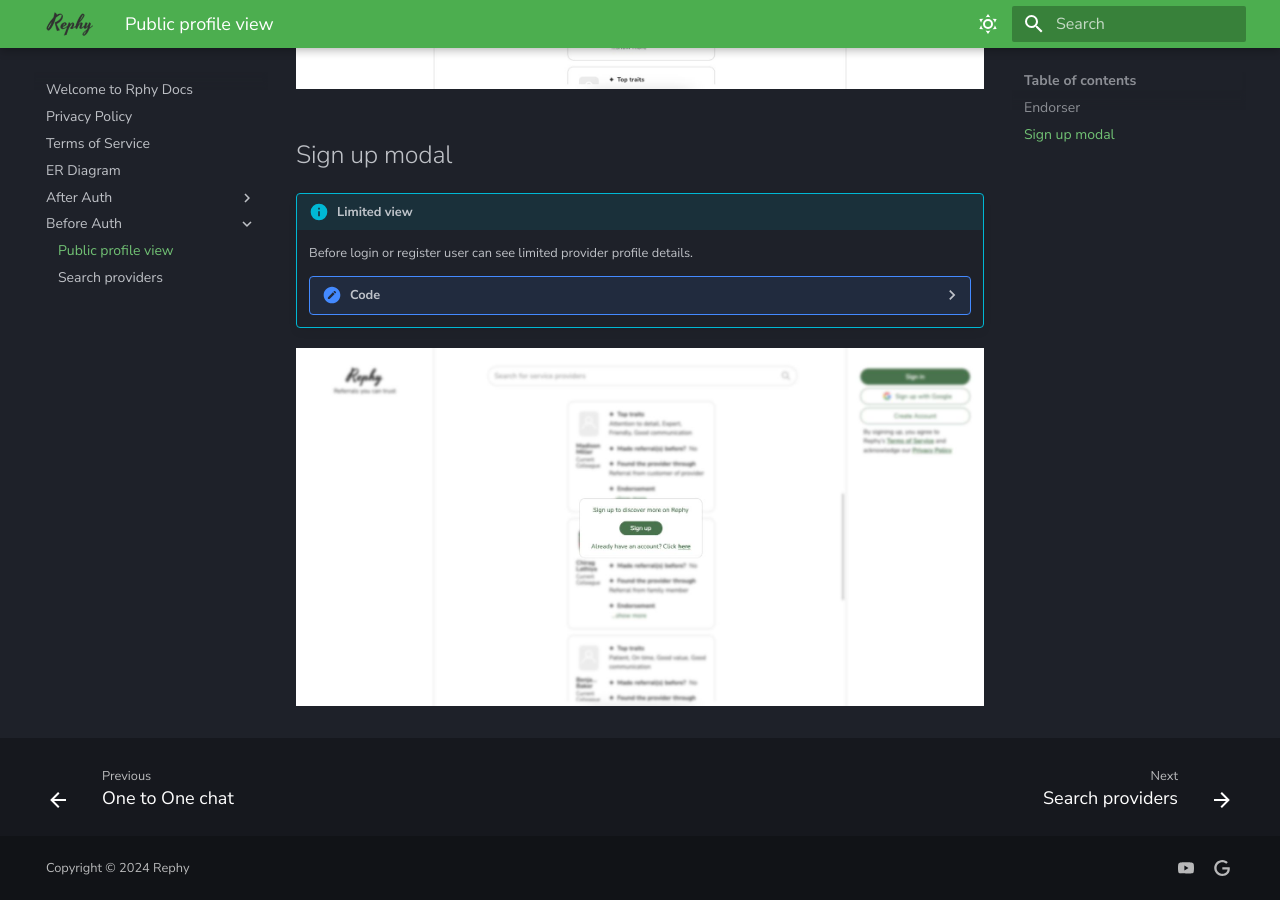
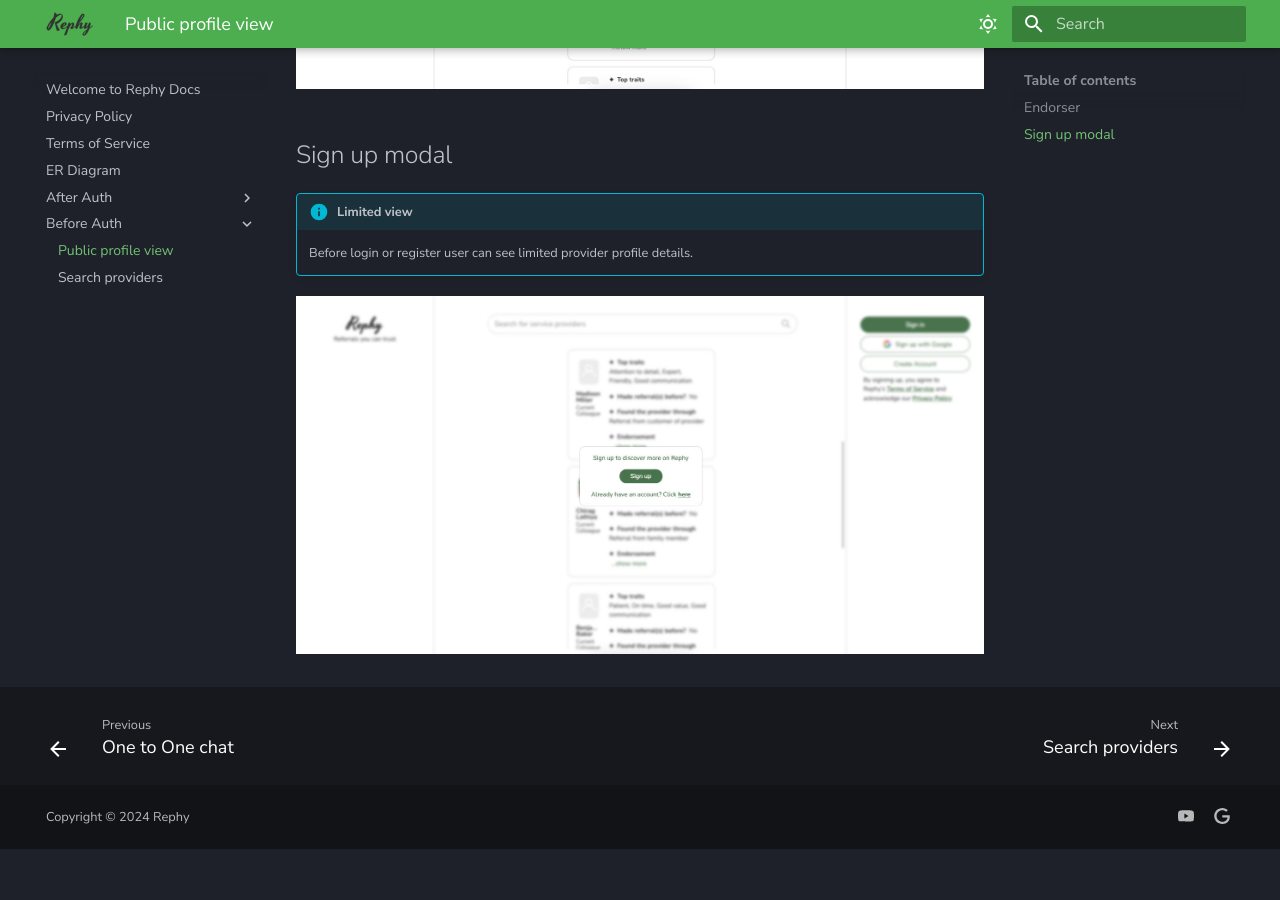
Before and after one commit to NikunjWork/rephy-project-doc, an MkDocs documentation site: the page built from docs/Before-Auth/Public-profile-view.md, in a window 1280 px wide and 900 px high, scrolled down 1159 px. Built offline with MkDocs 1.6.1 and Material for MkDocs 9.7.7, drawn with Linux system fonts in a browser that asks for light colours; after the commit the page ends 2008 px from its top, so only the background shows below that; part of the change alters nothing that is shown.

Commit message:
removed code block

````diff
--- a/docs/Before-Auth/Public-profile-view.md
+++ b/docs/Before-Auth/Public-profile-view.md
@@ -18,28 +18,4 @@
 
     Before login or register user can see limited provider profile details.
 
-    ??? code
-
-        ``` js
-            const [modalShow, setModalShow] = useState(false);
-
-            const [scrollValue, setScrollValue] = useState(0);
-
-            const onScroll = () => {
-                const onScrollDesktop =
-                document.getElementById("onScrollDesktop").scrollTop;
-                const onScrollMobile = document.getElementById("onScrollMobile").scrollTop;
-
-                const scrollTop = onScrollDesktop ? onScrollDesktop : onScrollMobile;
-
-                setScrollValue(scrollTop);
-            };
-
-            useEffect(() => {
-                if (scrollValue >= 600) {
-                setModalShow(true);
-                }
-            }, [scrollValue]);
-        ```
-
 ![Image title](/assets/site-images/before-auth/public-profile-view/3.jpeg)
--- a/docs/index.md
+++ b/docs/index.md
@@ -1,3 +1,3 @@
-# Welcome to Rphy Docs
+# Welcome to Rephy Docs
 
 For full website visit [rephy](https://rephy.com).
````
